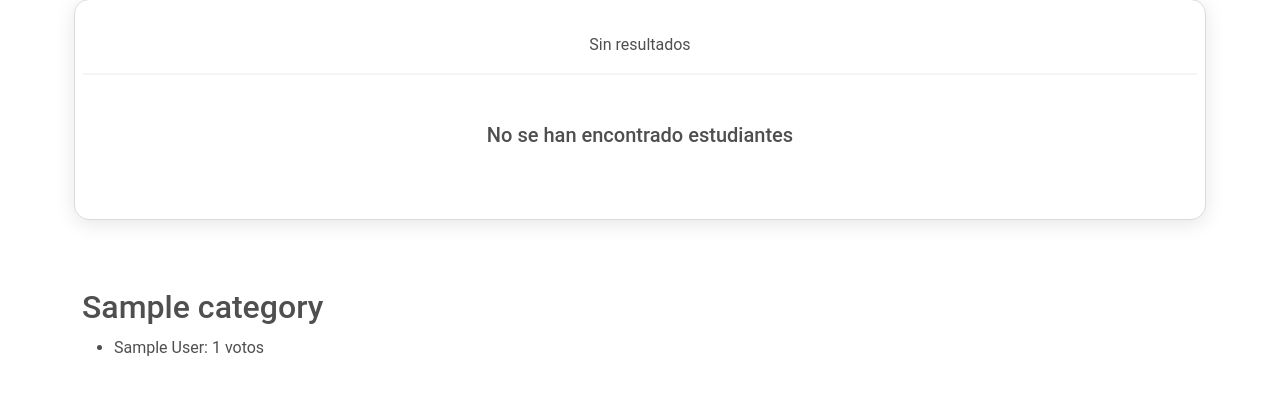
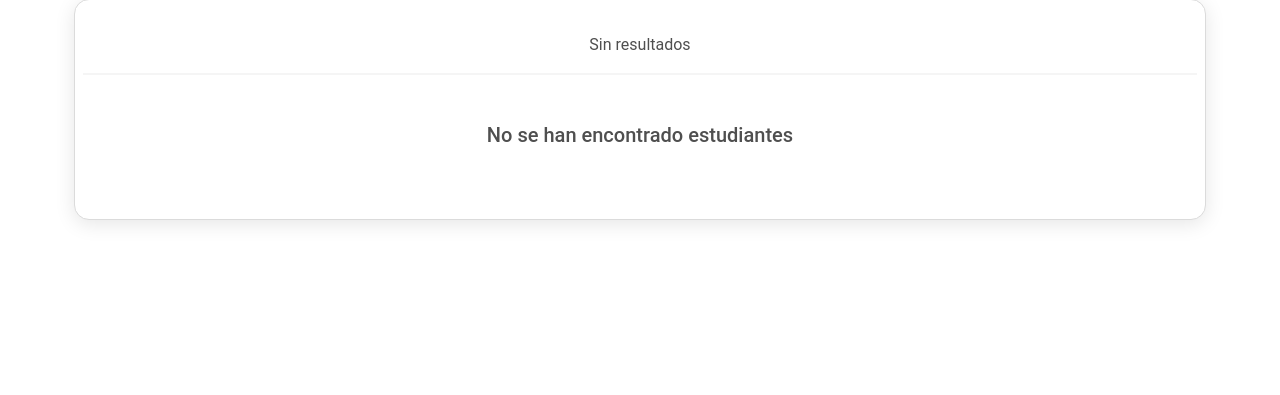
Before and after one commit to FranciscoMendiola/pumaflash, a Django app: page /votaciones/000/ in a window 1280 px wide. Shown: the part 244-639 px from the top of the page. Run offline with Django 4.2, Linux system fonts and the light colour scheme; a user stored in the database is signed in; tables that the repository leaves empty hold one stand-in row (values such as "Sample post"); grey boxes marked "Sample" are stand-in pictures; some libraries are stand-ins or nearby versions.

Commit message:
fix: Refactorización de html votaciones para que haga uso de block

```diff
--- a/APP/templates/votaciones.html
+++ b/APP/templates/votaciones.html
@@ -1,12 +1,10 @@
-{% extends "index.html" %}
+{% extends 'home.html' %}
 {% load static %}
+{% block injected_css %}
+<link rel="stylesheet" href="{% static 'css/profile.css' %}">
+{% endblock %}
 
-{% block content %}
-<header>
-  {% include 'common/navbar.html' %}
-</header>
 
-<main class="container mt-5">
 {% block main_content %}
 
 <!-- Encabezado de categoría -->
@@ -46,17 +44,3 @@
 </div>
 
 {% endblock %}
-  <!-- para que se vean todo los votos abajo (temporal)-->
-  {% regroup ranking by category__name as votos_por_categoria %}
-
-  {% for categoria in votos_por_categoria %}
-    <h2>{{ categoria.grouper }}</h2>
-    <ul>
-      {% for voto in categoria.list %}
-        <li>{{ voto.voted_user__first_name }} {{ voto.voted_user__last_name }}: {{ voto.total }} votos</li>
-      {% endfor %}
-    </ul>
-  {% endfor %}
-
-</main>
-{% endblock %}
```
Lines whose indentation alone changed are shown as unchanged.
